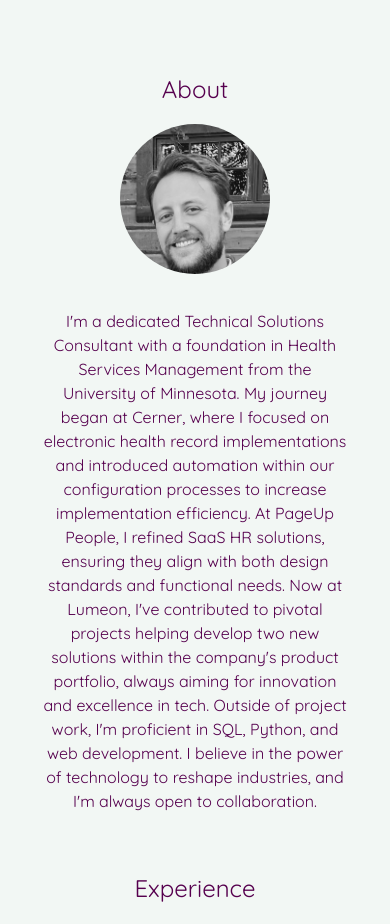
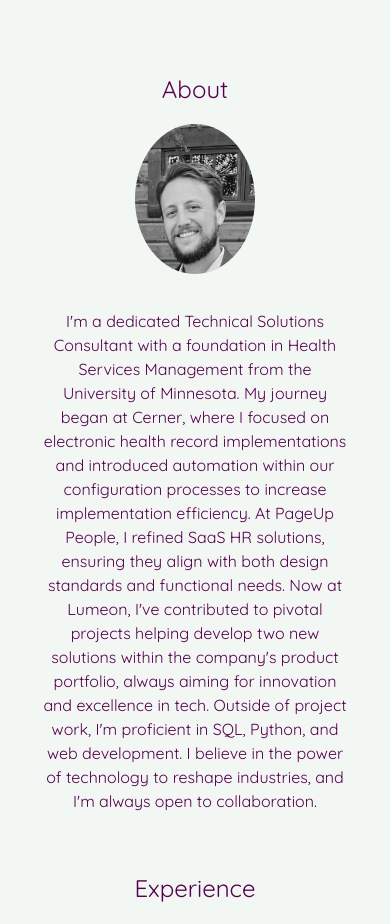
Before and after one commit to timsundem/thorhaugerstrom.github.io, a plain HTML site: page index.html in a window 390 px wide. Shown: the part 940-1864 px from the top of the page. Drawn offline with Linux system fonts and the light colour scheme.

Commit message:
Update style.css

```diff
--- a/css/style.css
+++ b/css/style.css
@@ -230,7 +230,7 @@ section {
 
     .about-image {
         width: 100%;
-        max-width: 150px;
+        max-width: 119.3px;
         margin-bottom: 15px;
     }
 }
```
